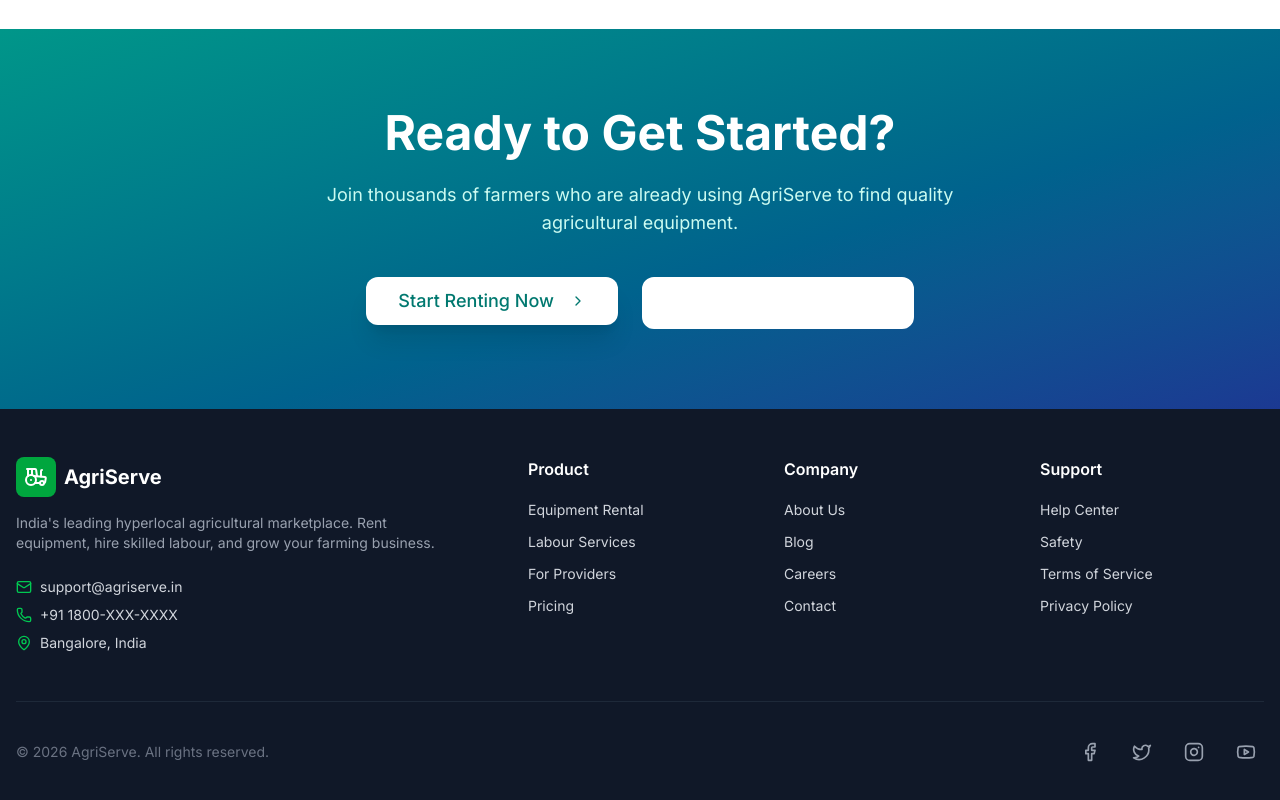
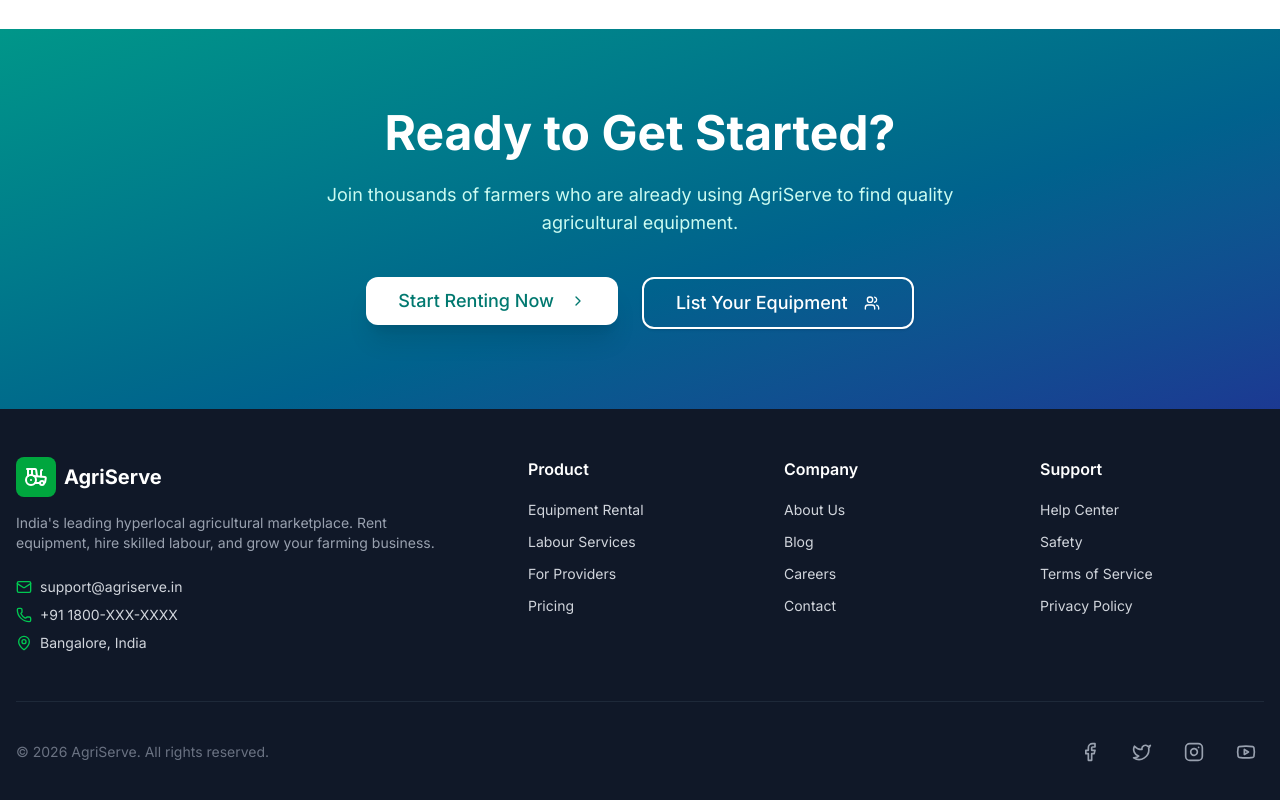
Before and after one commit to preetam-90/Agrkserve, a Next.js app: page / in a window 1280 px wide. Shown: the part 6166-6966 px from the top of the page. Built offline with nearby package versions, Linux system fonts and the light colour scheme; no server answers; the database is empty.

Commit message:
Fix CTA section second button visibility - remove outline variant that was hiding text

```diff
--- a/src/app/page.tsx
+++ b/src/app/page.tsx
@@ -767,8 +767,8 @@ export default function HomePage() {
                   <ChevronRight className="ml-2 h-5 w-5" />
                 </Link>
               </Button>
-              <Button size="lg" variant="outline" className="border-2 border-white text-white hover:bg-white/10 text-lg px-8 py-6 rounded-xl" asChild>
-                <Link href="/become-provider">
+              <Button size="lg" className="bg-transparent border-2 border-white text-white hover:bg-white hover:text-teal-700 text-lg px-8 py-6 rounded-xl transition-colors" asChild>
+                <Link href="/onboarding">
                   List Your Equipment
                   <Users className="ml-2 h-5 w-5" />
                 </Link>
```
